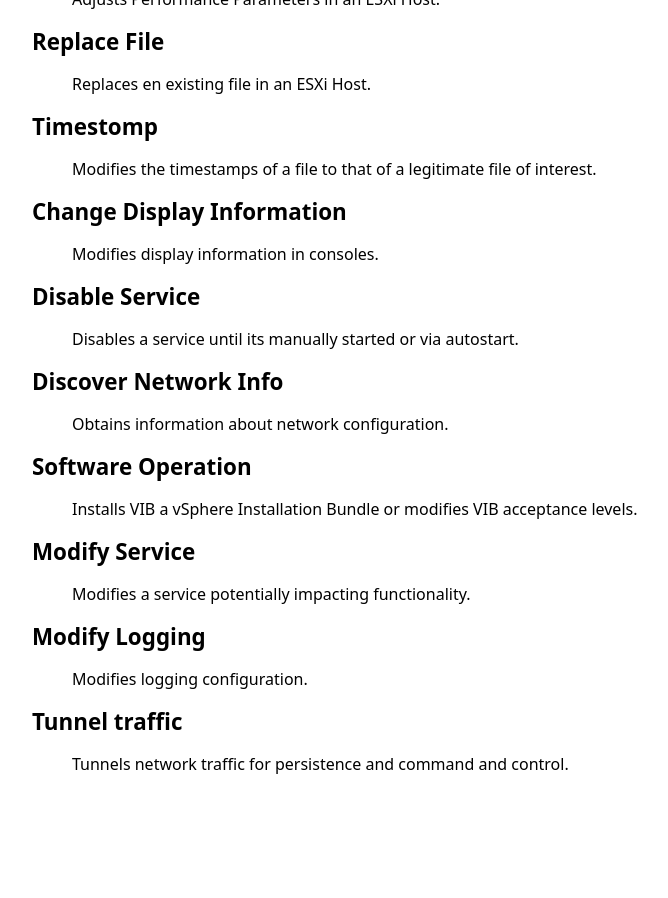
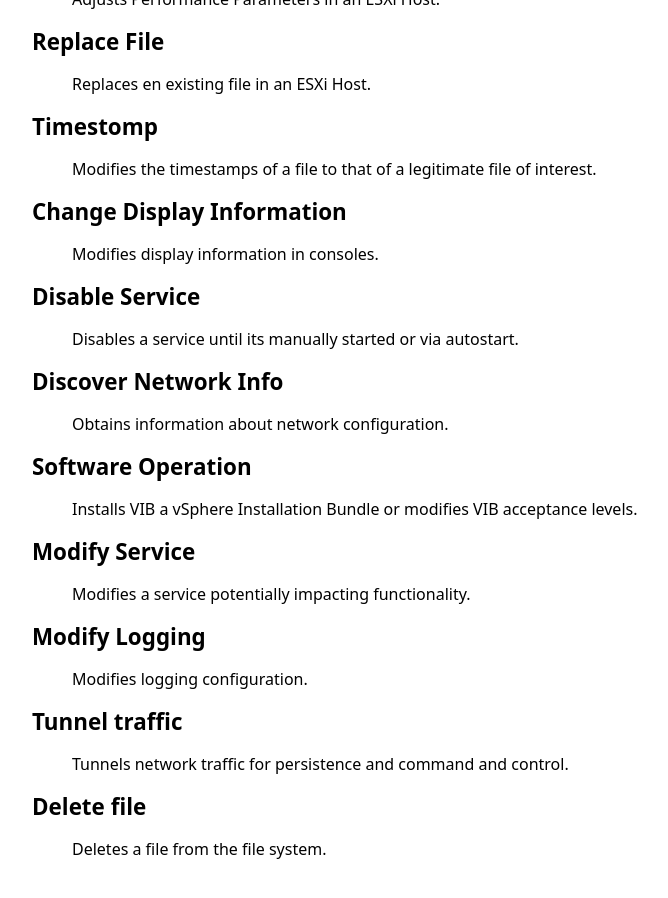
Before and after one commit to LOLESXi-Project/LOLESXi, a Jekyll site: the page built from functions.md, in a window 1280 px wide and 900 px high, scrolled down 1476 px. Shown: the whole window, without its empty margins (158-826 px from the left). Built offline with Jekyll 4.4.1, drawn with Linux system fonts in a browser that asks for light colours; before the commit the page ends 2291 px from its top, so only the background shows below that.

Commit message:
Update functions.yml

```diff
--- a/_data/functions.yml
+++ b/_data/functions.yml
@@ -123,3 +123,8 @@ tunnel traffic:
   label: Tunnel traffic
   description: |
     Tunnels network traffic for persistence and command and control.
+
+delete file:
+  label: Delete file
+  description: |
+    Deletes a file from the file system.
```
